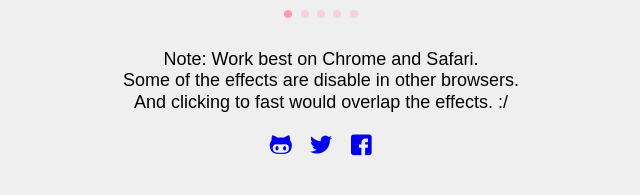
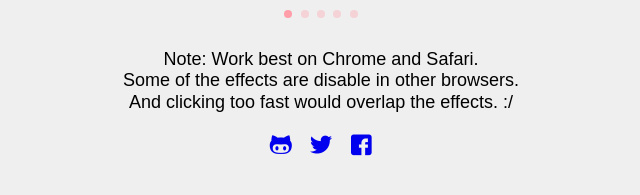
Before and after one commit to minghsun/pure_css_slider, a plain HTML site: page index.html in a window 1280 px wide. Shown: the part 501-696 px from the top of the page, 319-959 px from the left. Drawn offline with nearby package versions, Linux system fonts and the light colour scheme; a web font is replaced by a local one.

Commit message:
Update index.html

```diff
--- a/index.html
+++ b/index.html
@@ -91,7 +91,7 @@
     	<p class="description"><br>
     	Note: Work best on Chrome and Safari.<br>
     	Some of the effects are disable in other browsers.<br>
-    	And clicking to fast would overlap the effects. :/ </p>
+    	And clicking too fast would overlap the effects. :/ </p>
     	<div class="social_links">
     		<a href="http://fatlampard.github.io/pure_css_slider"><span class="icon-github"></span></a>
     		<a target="_blank" href="https://twitter.com/FatLampard"><span class="icon-twitter"></span></a>
```
